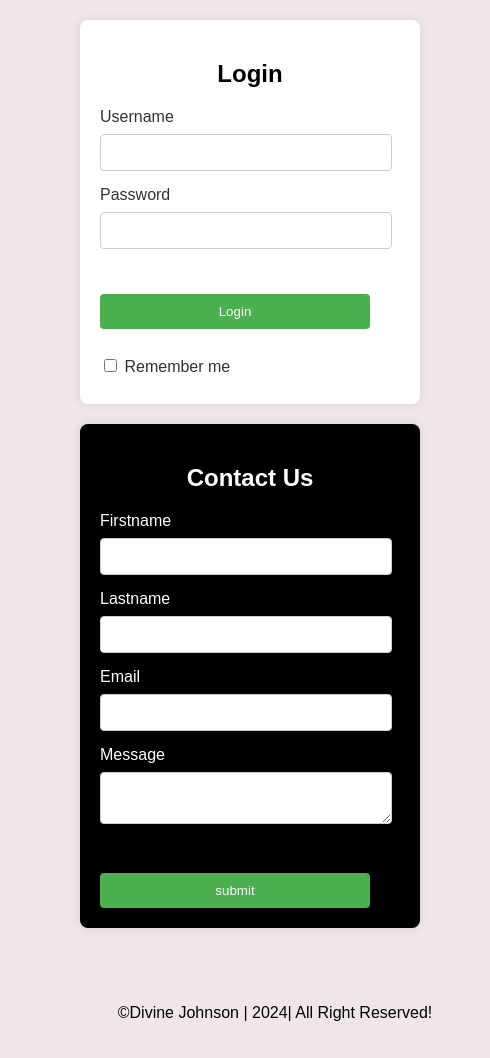
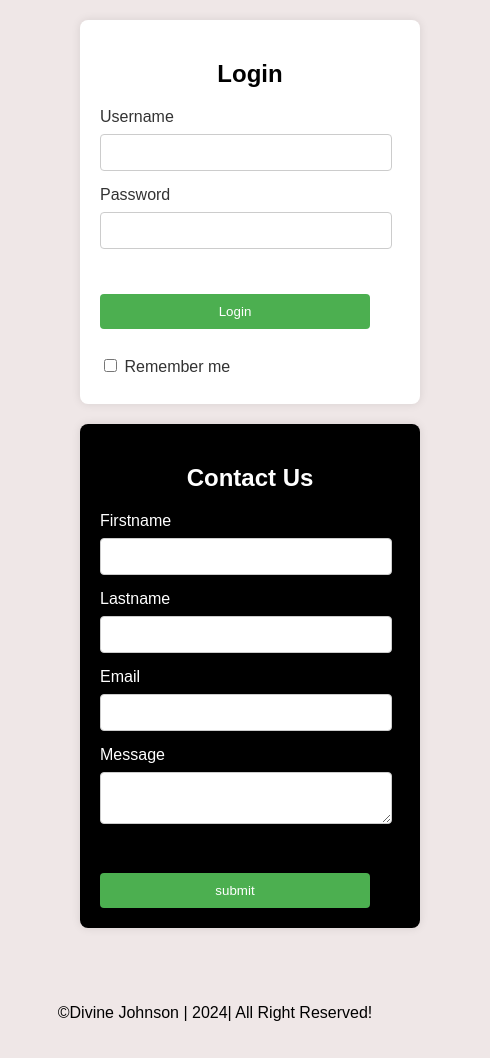
Before and after one commit to Deevyne21/login-page, a plain HTML site: page index.html in a window 390 px wide. Shown: the whole page, 490 px wide, since content can reach past the window. Drawn offline with Linux system fonts and the light colour scheme.

Commit message:
Added little correction

```diff
--- a/assets/style.css
+++ b/assets/style.css
@@ -155,7 +155,7 @@ footer {
     footer {
         width: 100%;
         margin-bottom: 20px;
-        margin-left: 30px;
-        padding-left: 50px;
+        /* margin-left: 30px; */
+        /* padding-left: 15px; */
     }
 }
```
